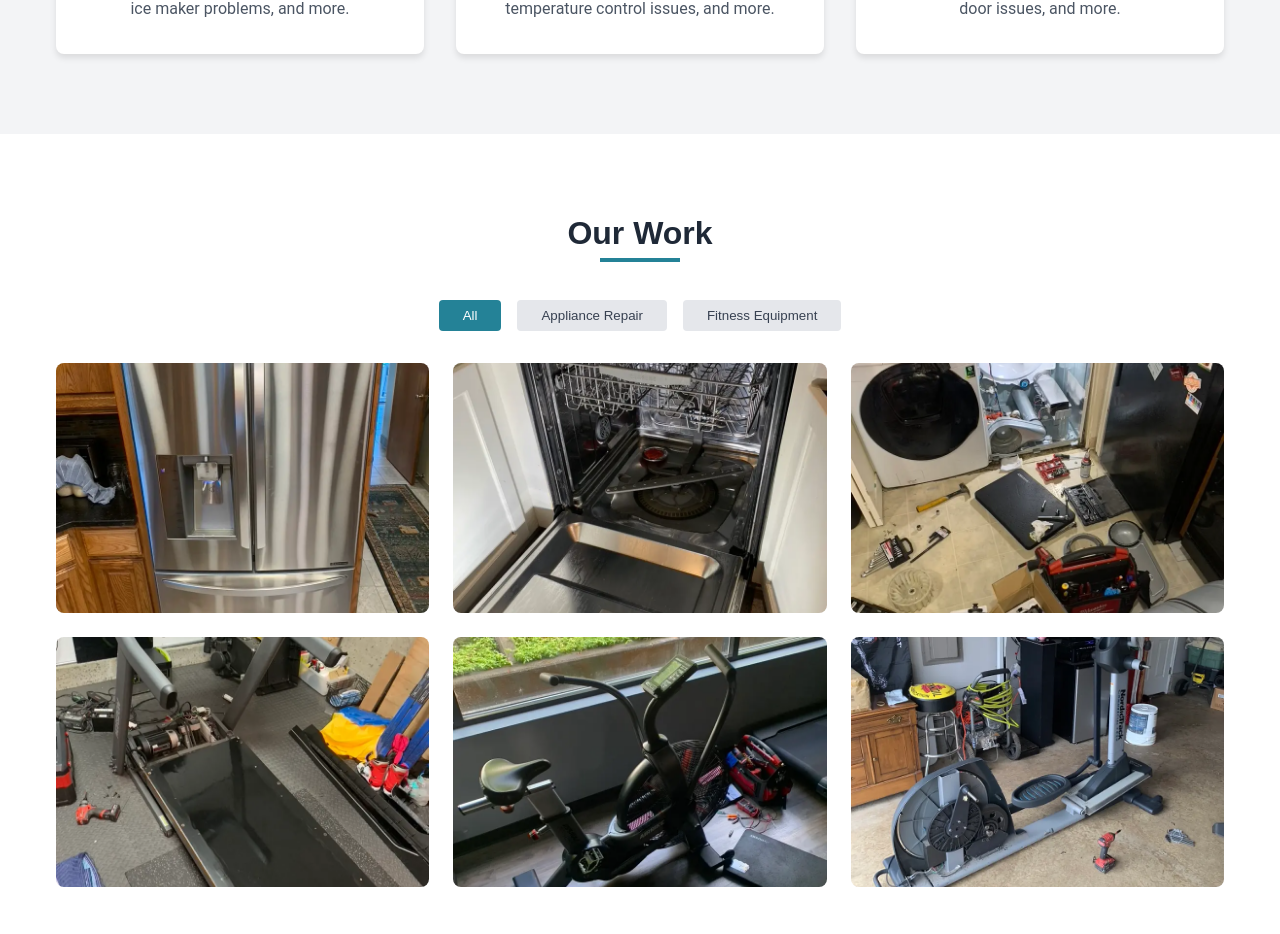
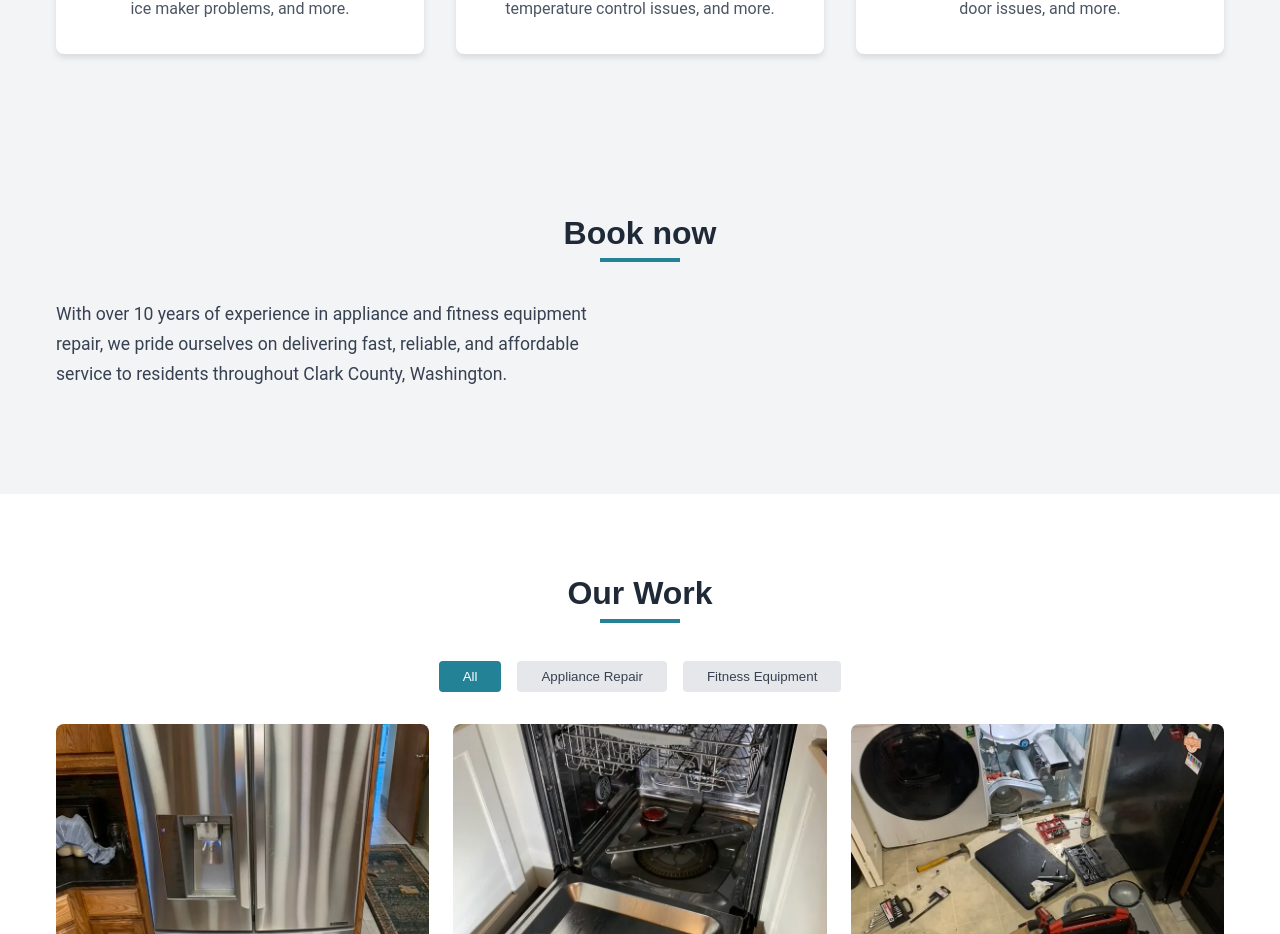
Before and after one commit to pdxserg/appliance-repair-spa, a React (Vite) app: page / in a window 1280 px wide. Shown: the part 1700-2634 px from the top of the page. Built offline with nearby package versions, Linux system fonts and the light colour scheme.

Commit message:
create: BookingForm.tsx

```diff
--- a/src/App.tsx
+++ b/src/App.tsx
@@ -11,6 +11,7 @@ import Gallery from "./components/Gallery/Gallery.tsx";
 import Rates from "./components/Rates/Rates.tsx";
 import BrandsSection from "./components/BrandsSection/BrandsSection.tsx";
 import { HelmetProvider, Helmet } from "react-helmet-async";
+ import BookingForm from "./components/BookingForm/BookingForm.tsx";
 
 const LocalBusinessSchema = () => {
 	const schemaData = {
@@ -81,6 +82,7 @@ function App() {
 			<main>
 				<Hero />
 				<Services />
+				<BookingForm />
 				<Gallery />
 				<About />
 				<Rates />
--- /dev/null
+++ b/src/components/BookingForm/BookingForm.module.css
@@ -0,0 +1,51 @@
+.aboutSection {
+    background-color: var(--gray-100);
+}
+
+.aboutContent {
+    display: grid;
+    grid-template-columns: 1fr 1fr;
+    gap: 3rem;
+    align-items: center;
+}
+
+.aboutText p {
+    margin-bottom: 1.5rem;
+    font-size: 1.1rem;
+    line-height: 1.7;
+    color: var(--gray-700);
+}
+
+.benefits {
+    display: grid;
+    grid-template-columns: 1fr 1fr;
+    gap: 1rem;
+    margin-top: 2rem;
+}
+
+.benefit {
+    display: flex;
+    align-items: center;
+}
+
+.benefitIcon {
+    color: var(--success-color);
+    font-size: 1.5rem;
+    margin-right: 0.5rem;
+}
+
+.aboutImage img {
+    width: 50%;
+    border-radius: 8px;
+    box-shadow: 0 5px 15px rgba(0, 0, 0, 0.1);
+}
+
+@media (max-width: 768px) {
+    .aboutContent {
+        grid-template-columns: 1fr;
+    }
+
+    .aboutImage {
+        order: -1;
+    }
+}
--- /dev/null
+++ b/src/components/BookingForm/BookingForm.tsx
@@ -0,0 +1,29 @@
+
+import styles from './BookingForm.module.css';
+
+
+const BookingForm = () => {
+	return (
+		<section
+			id="bookNow"
+			className={`section ${styles.aboutSection}`}>
+			<div className="container">
+				<h2 className="section-title">Book now</h2>
+
+				<div className={styles.aboutContent}>
+					<div className={styles.aboutText}>
+						<p>
+							With over 10 years of experience in appliance and fitness equipment repair,
+							we pride ourselves on delivering fast, reliable, and affordable service to
+							residents throughout Clark County, Washington.
+						</p>
+
+
+					</div>
+				</div>
+			</div>
+		</section>
+	);
+};
+
+export default BookingForm;
```
